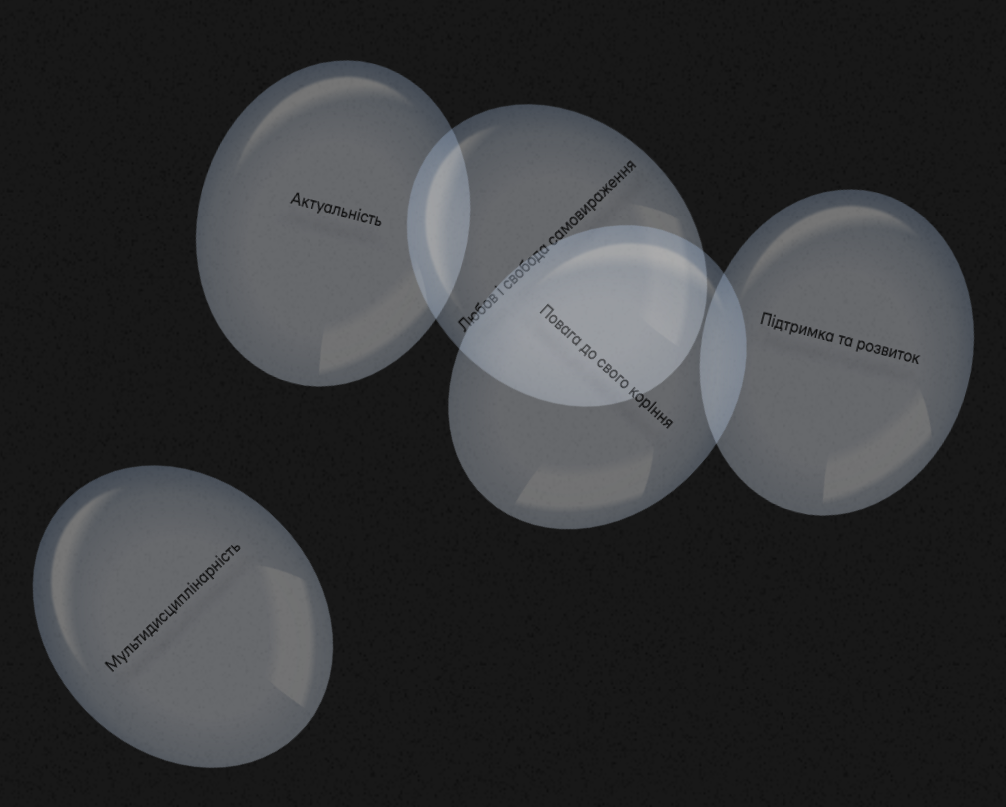
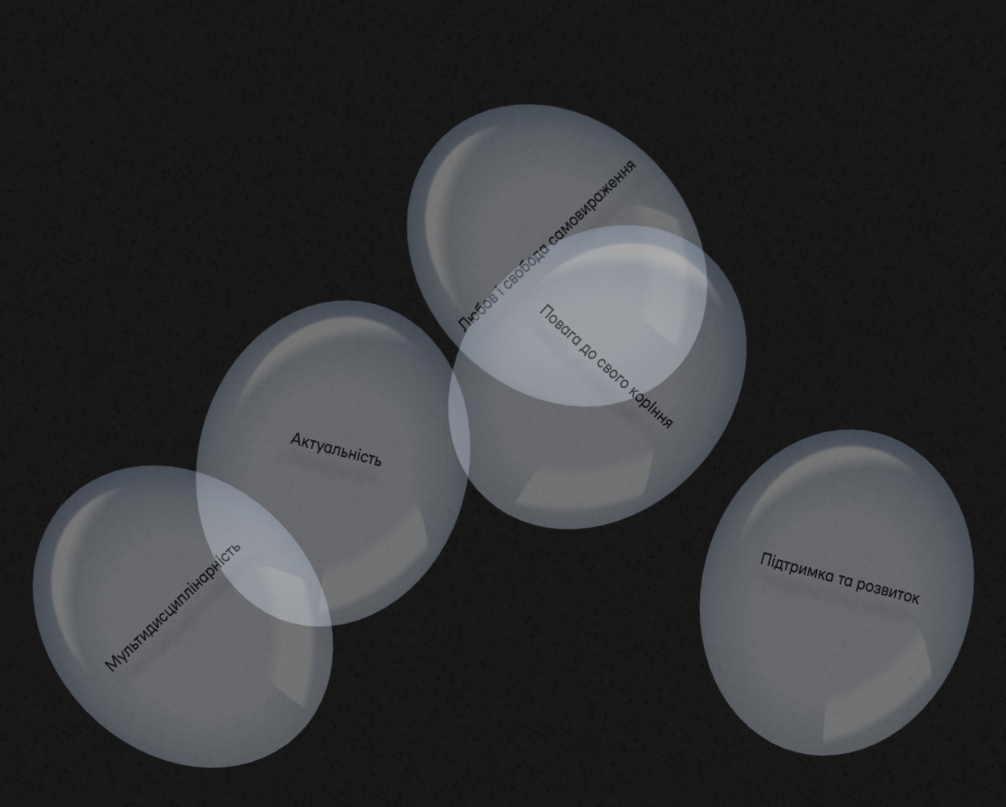
Before and after one commit to okuruchimas/Vatra-Frontend, a Next.js app: page / in a window 1280 px wide. Shown: the part 5933-6740 px from the top of the page, without its empty margins (162-1168 px from the left). Built offline with nearby package versions, Linux system fonts and the light colour scheme.

Commit message:
new margin for bubbles

```diff
--- a/components /Bubbles/index.tsx
+++ b/components /Bubbles/index.tsx
@@ -173,7 +173,7 @@ const RotateDiv = styled.div`
 `;
 
 const Rotate = styled(RotateDiv)`
-  top: 24vh;
+  top: 54vh;
   margin-left: auto;
   animation: rotate-bubble-offset 20s linear infinite;
 
```
